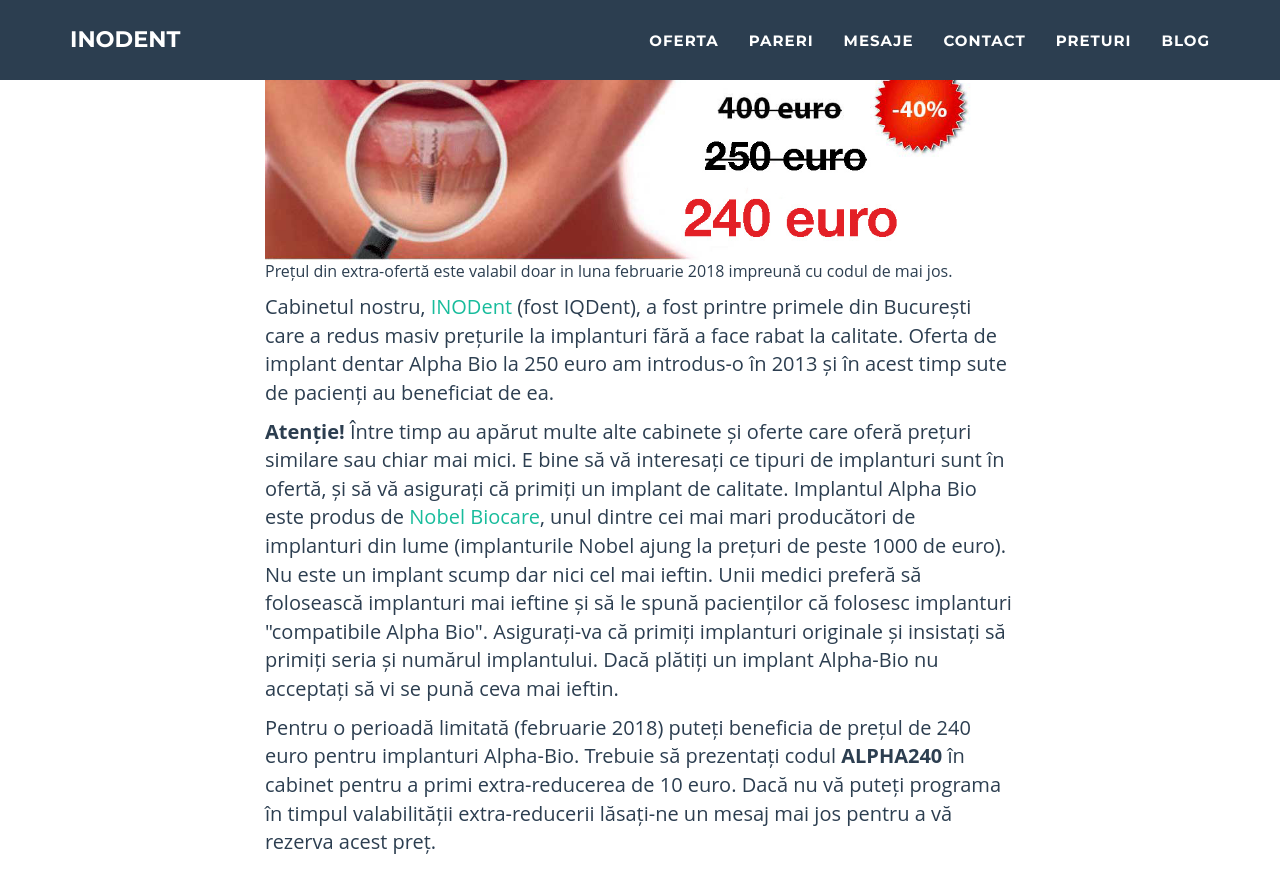
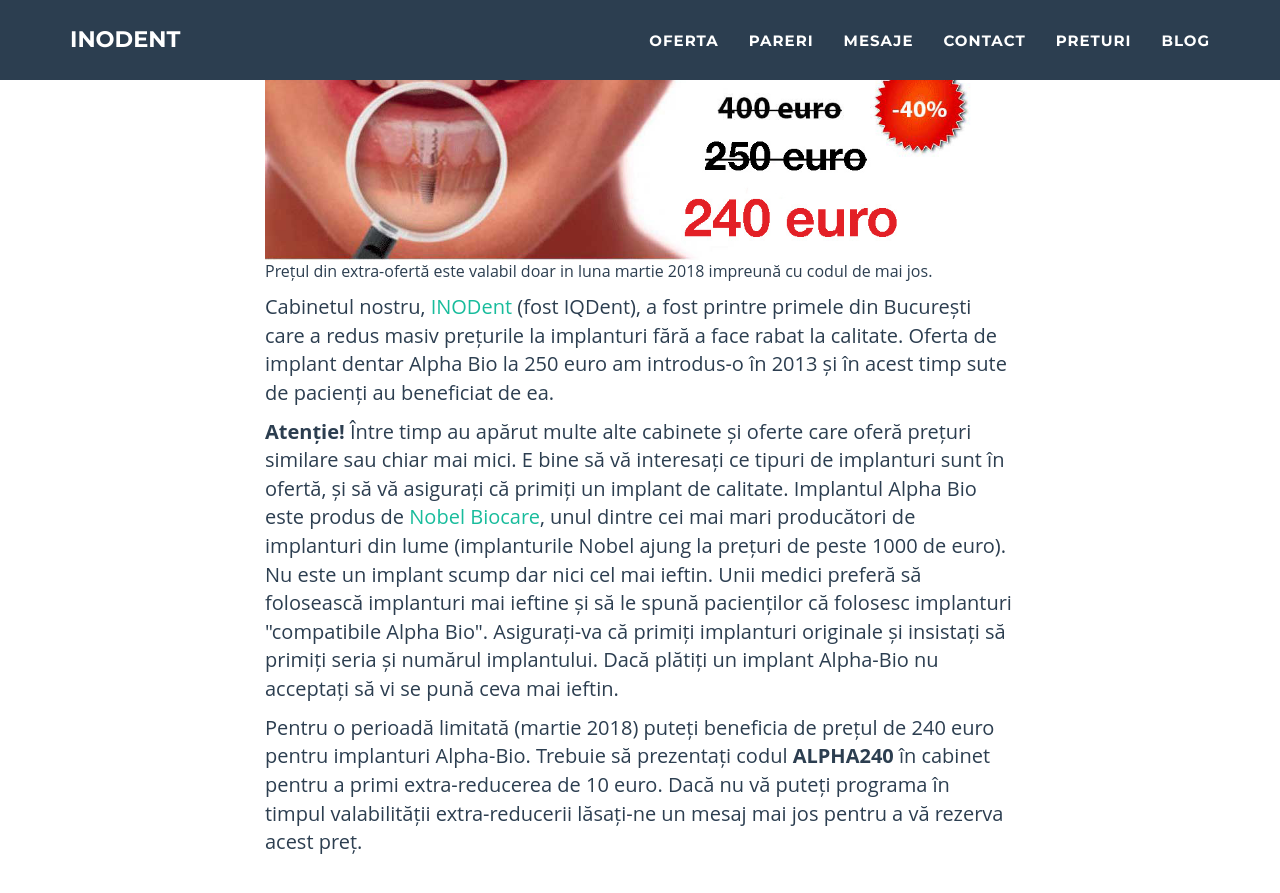
Before and after one commit to littledentgopo/offerdent, a Jekyll site: the page built from extra-reducere-alphabio.html, in a window 1280 px wide and 900 px high, scrolled down 1289 px. Shown: the top 893 px of the window. Built offline with Jekyll 4.4.1, drawn with Linux system fonts in a browser that asks for light colours; comment, search, counter and statistics services are not loaded; some of the changed text lies outside the part shown.

Commit message:
change phone number

```diff
--- a/_config.yml
+++ b/_config.yml
@@ -19,7 +19,7 @@ contact:
     one:
         name: Dr. Irina Alexandru
         prefix: irina-
-        tel: 0766 748 971
+        tel: 0754 523 624
         img: /img/team/1.jpg
         fb: https://www.facebook.com/dririnaalexandru
         msg: https://www.facebook.com/messages/dririnaalexandru
@@ -29,7 +29,7 @@ contact:
 
 offer:
     expirydate: 31 Martie 2018
-    extramonth: februarie 2018
+    extramonth: martie 2018
 
 
 permalink: none
```
